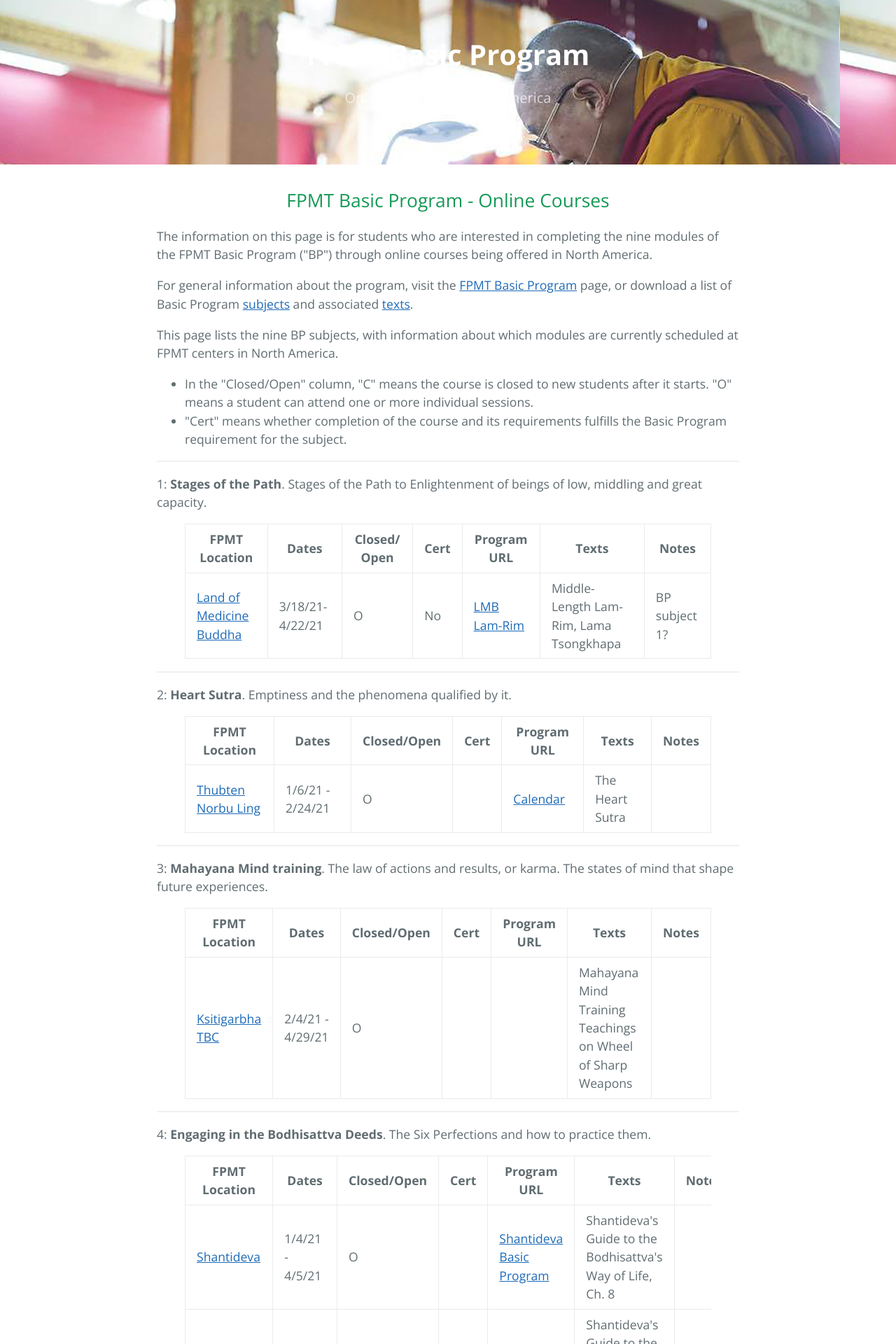
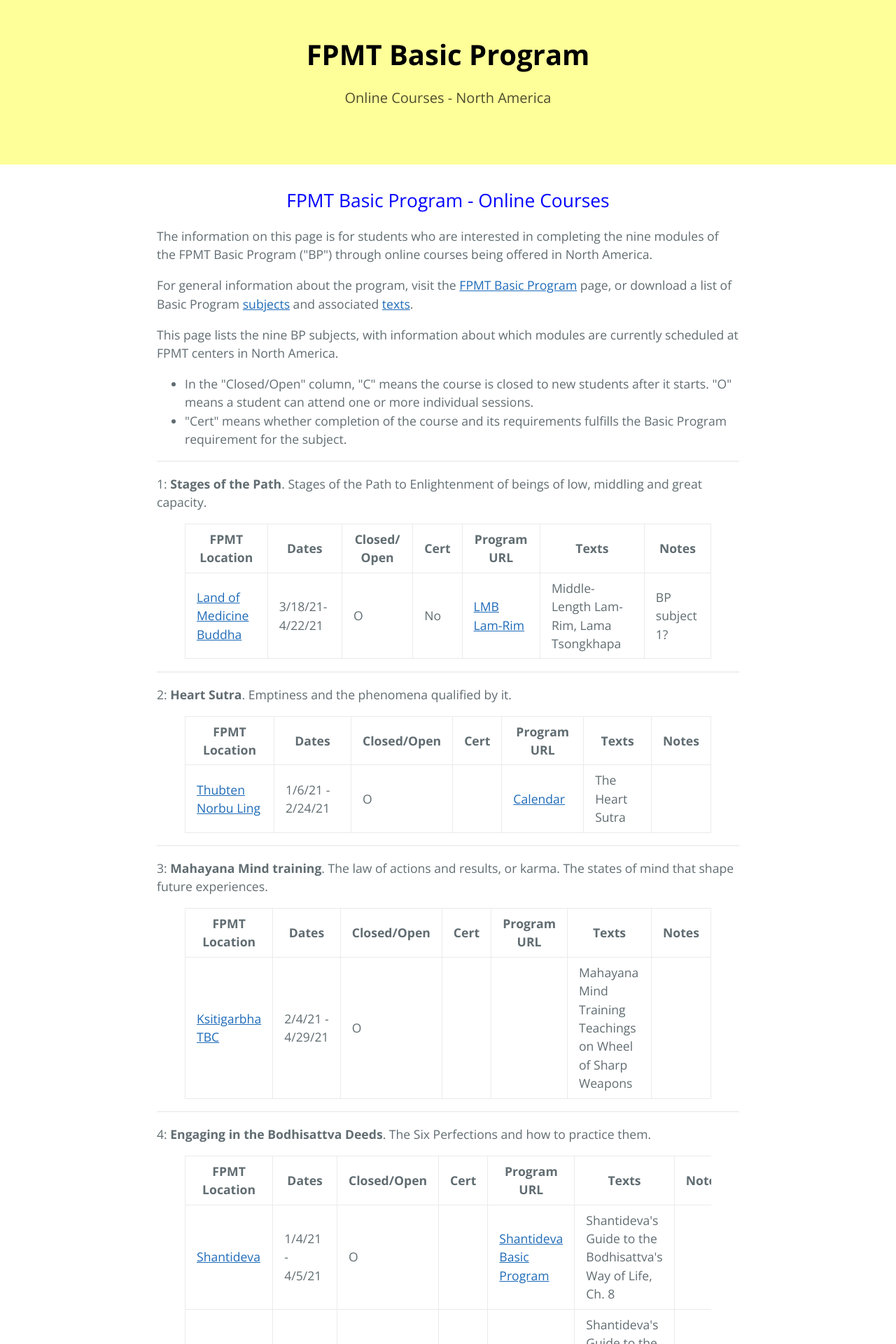
Before and after one commit to lgeorge/lgeorge.github.io, a Jekyll site: the page built from index.html, in a window 1280 px wide. Shown: the top 1920 px of the page at 70% size. Built offline with Jekyll 4.4.1, drawn with Linux system fonts in a browser that asks for light colours.

Commit message:
re-add hdr/text colors, move @import

```diff
--- a/assets/css/style.scss
+++ b/assets/css/style.scss
@@ -1,8 +1,7 @@
 ---
 ---
 
-@import 'jekyll-theme-cayman';
-
+/* @import 'jekyll-theme-cayman';  */
 .page-header {
   text-align: center;
   max-width: 100%;       /* was px; both added 4/6/21 */
@@ -24,3 +23,16 @@
     padding: 2rem 1rem;
   } */
 }
+
+// Headers
+$header-heading-color: #000 !default;
+$header-bg-color: #ffff99;
+$header-bg-color-secondary: #ffff99;
+
+// Text
+$section-headings-color: #0000ff;
+$body-text-color: #606c71 !default;
+$body-link-color: #1e6bb8 !default;
+$blockquote-text-color: #819198 !default;
+
+@import "{{ site.theme }}";
```
